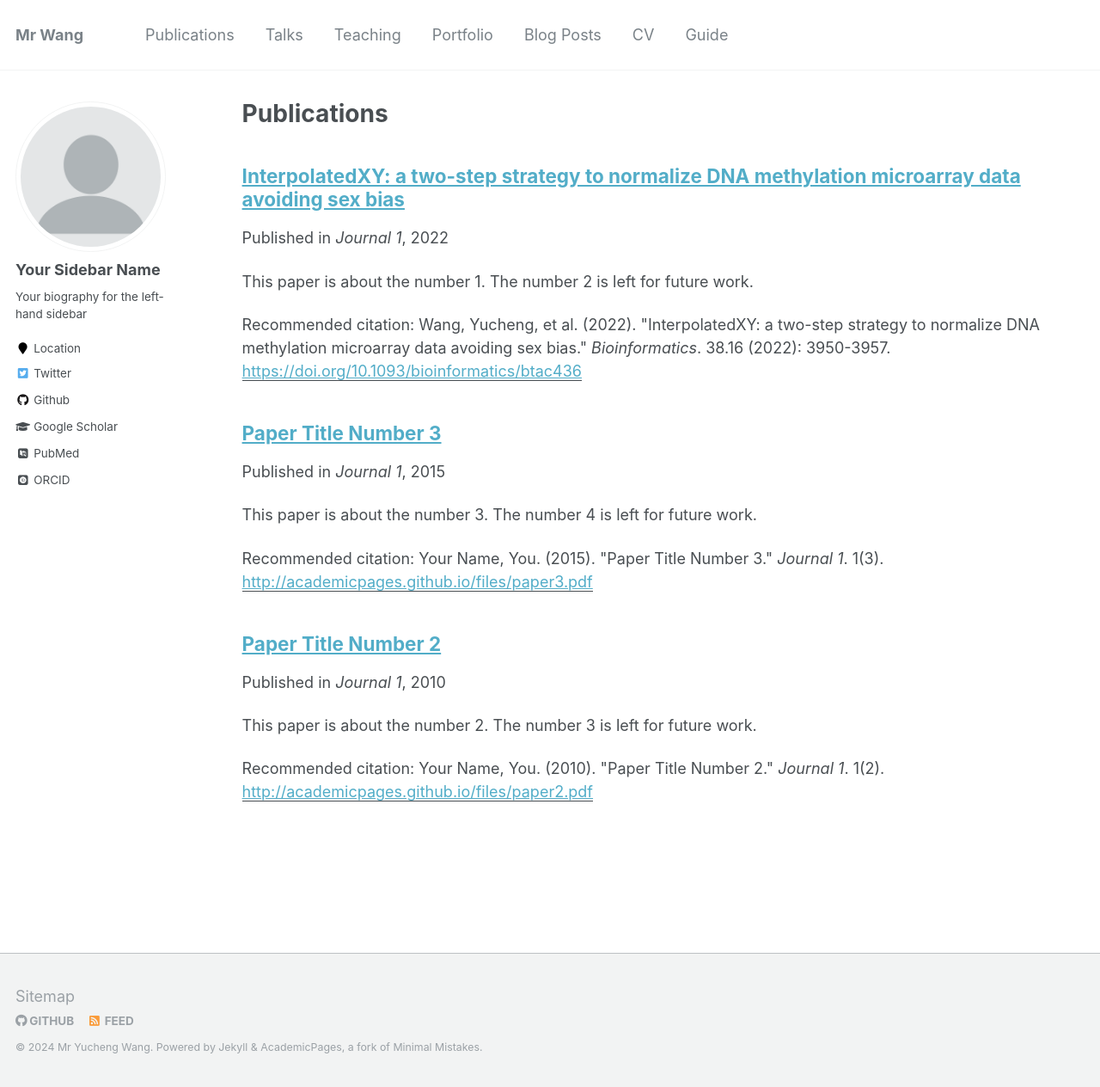
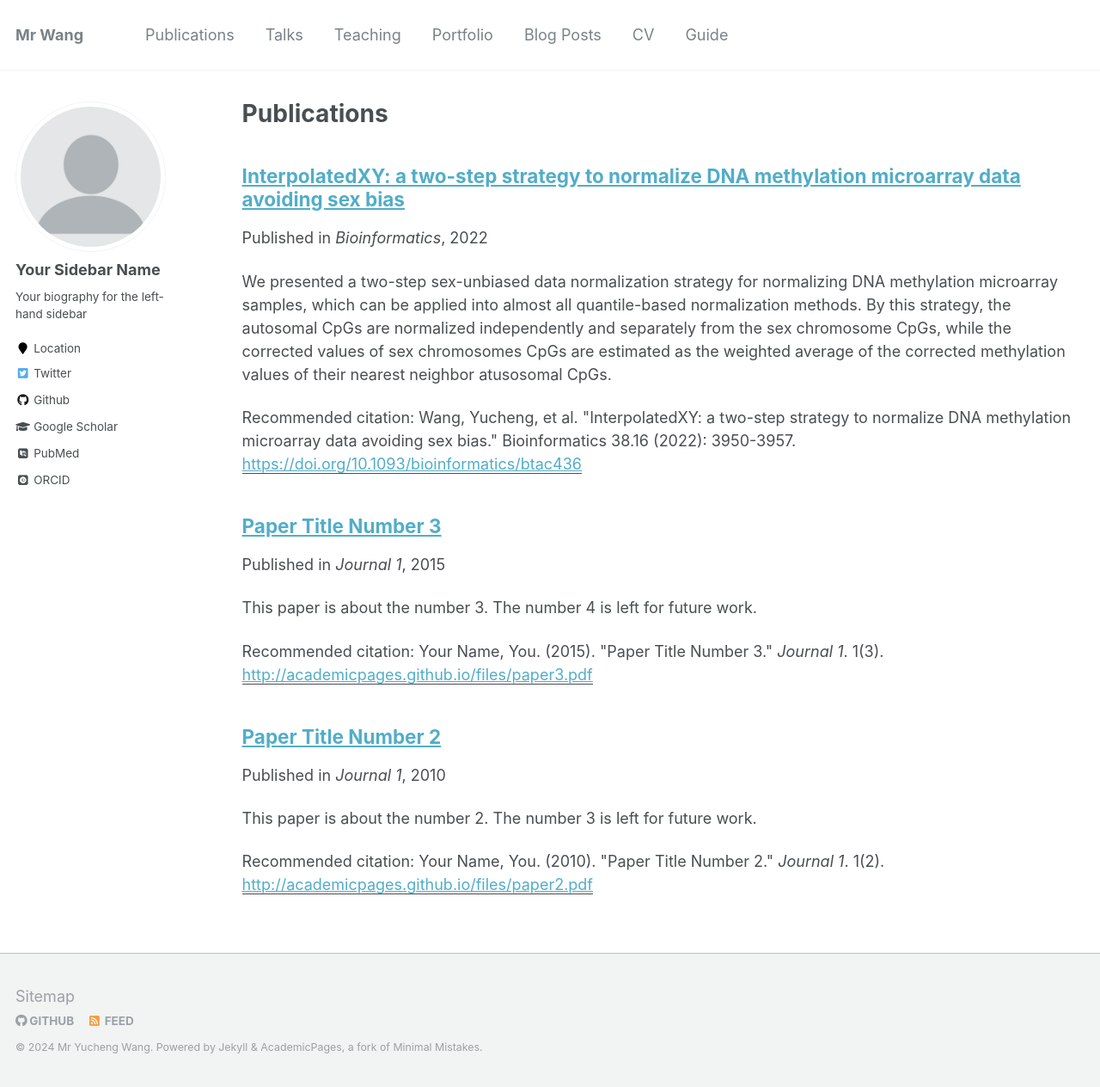
Before and after one commit to yiluyucheng/yiluyucheng.github.io, a Jekyll site: the page built from _pages/publications.md, in a window 1280 px wide and 1264 px high. Shown: the whole window at 86% size. Built offline with Jekyll 4.4.1, drawn with Linux system fonts in a browser that asks for light colours; some web fonts are replaced.

Commit message:
Update 2009-10-01-paper-title-number-1.md

```diff
--- a/_publications/2009-10-01-paper-title-number-1.md
+++ b/_publications/2009-10-01-paper-title-number-1.md
@@ -2,13 +2,11 @@
 title: "InterpolatedXY: a two-step strategy to normalize DNA methylation microarray data avoiding sex bias"
 collection: publications
 permalink: https://doi.org/10.1093/bioinformatics/btac436
-excerpt: 'This paper is about the number 1. The number 2 is left for future work.'
+excerpt: 'We presented a two-step sex-unbiased data normalization strategy for normalizing DNA methylation microarray samples, which can be applied into almost all quantile-based normalization methods. By this strategy, the autosomal CpGs are normalized independently and separately from the sex chromosome CpGs, while the corrected values of sex chromosomes CpGs are estimated as the weighted average of the corrected methylation values of their nearest neighbor atusosomal CpGs.'
 date: 30 June 2022
-venue: 'Journal 1'
+venue: 'Bioinformatics'
 paperurl: 'https://doi.org/10.1093/bioinformatics/btac436'
-citation: 'Wang, Yucheng, et al. (2022). &quot;InterpolatedXY: a two-step strategy to normalize DNA methylation microarray data avoiding sex bias.&quot; <i>Bioinformatics</i>. 38.16 (2022): 3950-3957.'
+citation: 'Wang, Yucheng, et al. "InterpolatedXY: a two-step strategy to normalize DNA methylation microarray data avoiding sex bias." Bioinformatics 38.16 (2022): 3950-3957.'
 ---
 
 [Download paper here](https://doi.org/10.1093/bioinformatics/btac436)
-
-Recommended citation: Wang, Yucheng, et al. "InterpolatedXY: a two-step strategy to normalize DNA methylation microarray data avoiding sex bias." Bioinformatics 38.16 (2022): 3950-3957.
```
